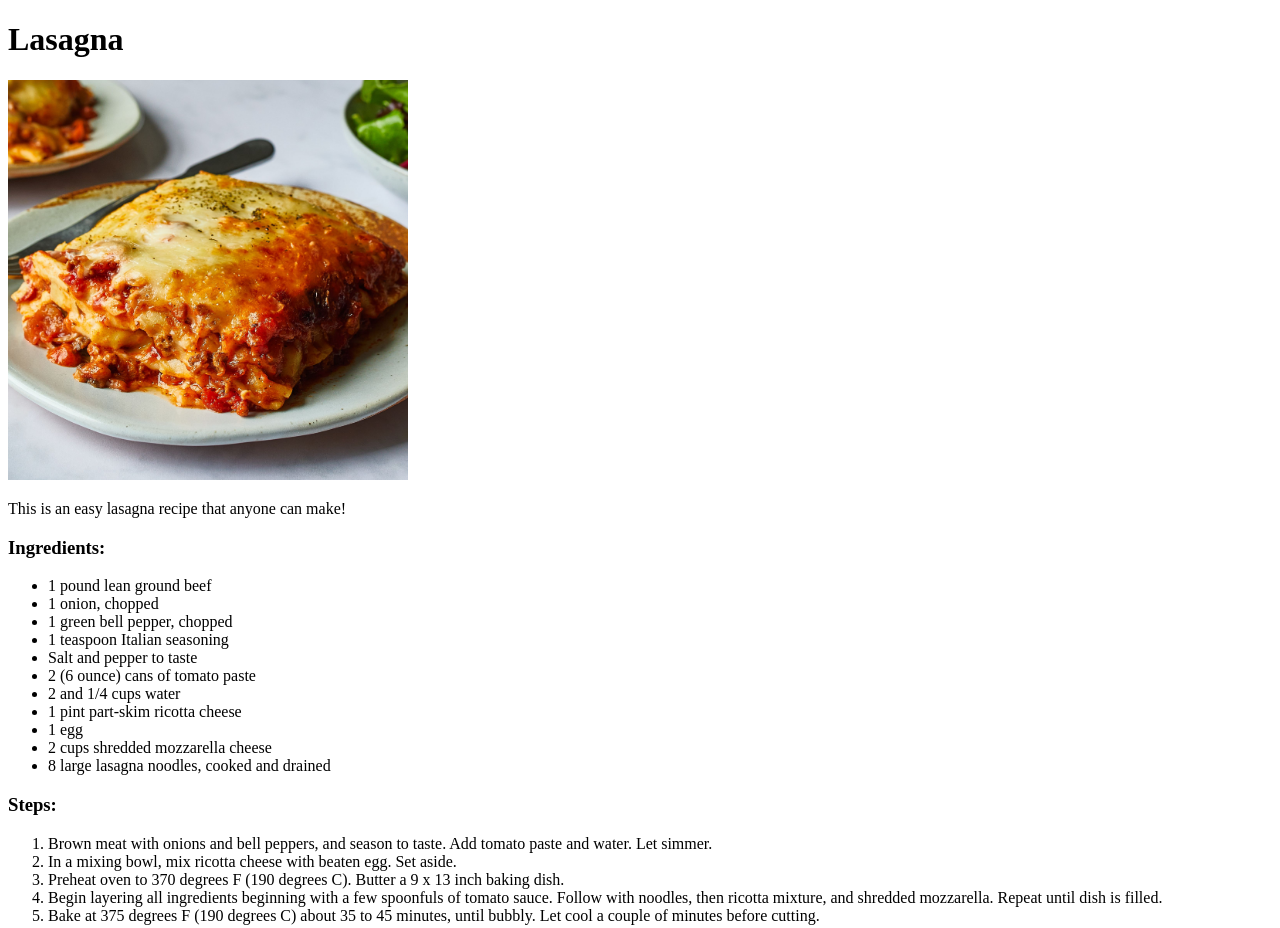
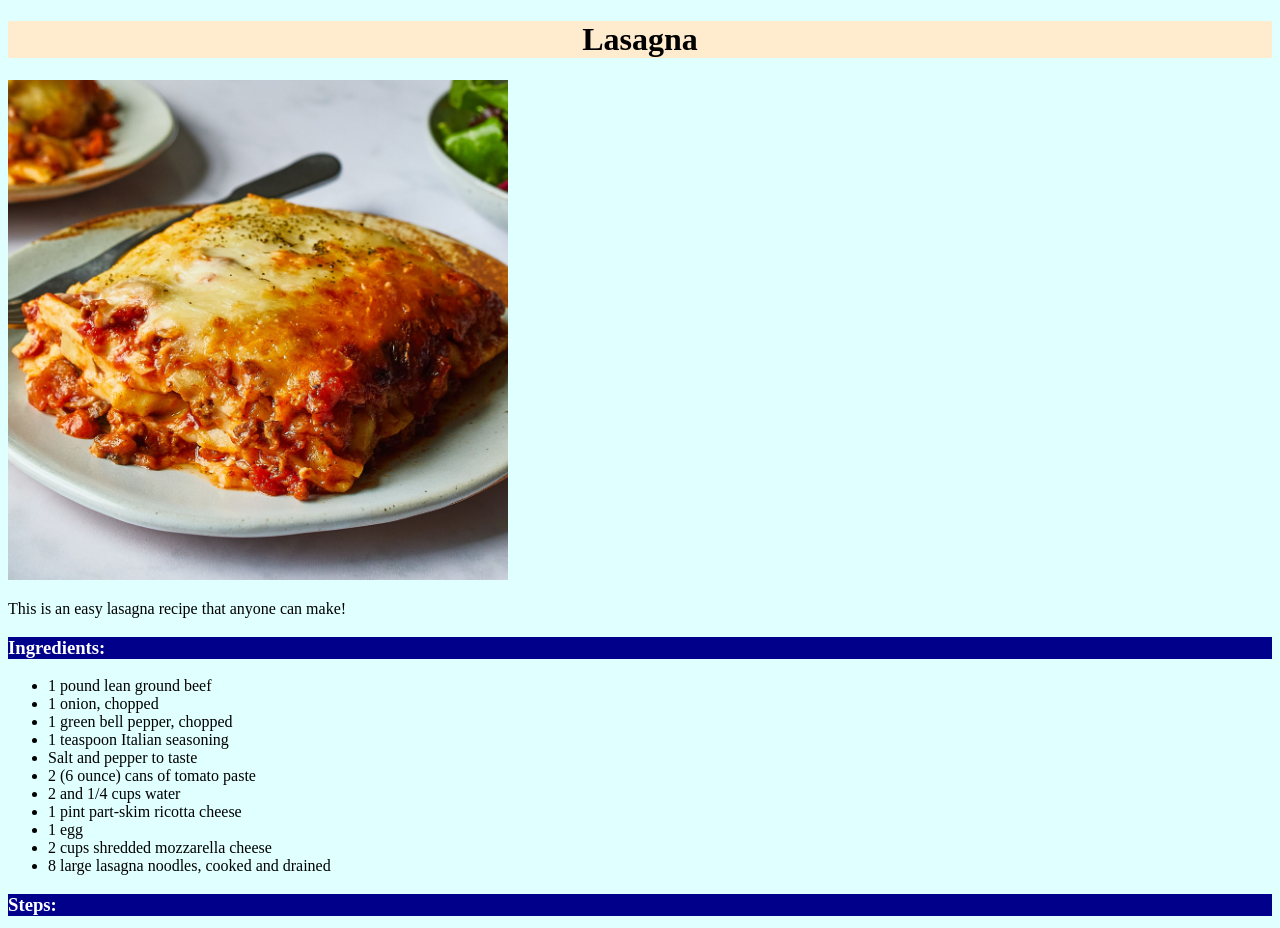
Before and after one commit to khan0617/odin-recipes, a plain HTML site: page recipes/lasagna.html in a window 1280 px wide. Shown: the top 928 px of the page. Drawn offline with Linux system fonts and the light colour scheme.

Commit message:
Added styling to recipes pages

```diff
--- a/recipes/lasagna.html
+++ b/recipes/lasagna.html
@@ -4,11 +4,12 @@
     <meta charset="UTF-8">
     <meta http-equiv="X-UA-Compatible" content="IE=edge">
     <meta name="viewport" content="width=device-width, initial-scale=1.0">
+    <link rel="stylesheet" href="../styles.css">
     <title>Recipes</title>
 </head>
 <body>
     <h1>Lasagna</h1>
-    <img src="./lasagna.jpg" alt="Lasagna" width="400" height="400">
+    <img src="./lasagna.jpg" alt="Lasagna">
     <p>This is an easy lasagna recipe that anyone can make!</p>
     <h3>Ingredients:</h2>
     <ul>
--- /dev/null
+++ b/styles.css
@@ -0,0 +1,21 @@
+body {
+    background-color: lightcyan;
+}
+.recipe-link {
+    font-size: 24px;
+}
+
+img {
+    width: 500px;
+    height: auto;
+}
+
+h1 {
+    background-color: blanchedalmond;
+    text-align: center;
+}
+
+h3 {
+    background-color: darkblue;
+    color: white;
+}
```
Also changed, not shown: index.html (+6 -3 lines), recipes/steak.html (+1 -0 lines), recipes/sushi.html (+1 -0 lines).
